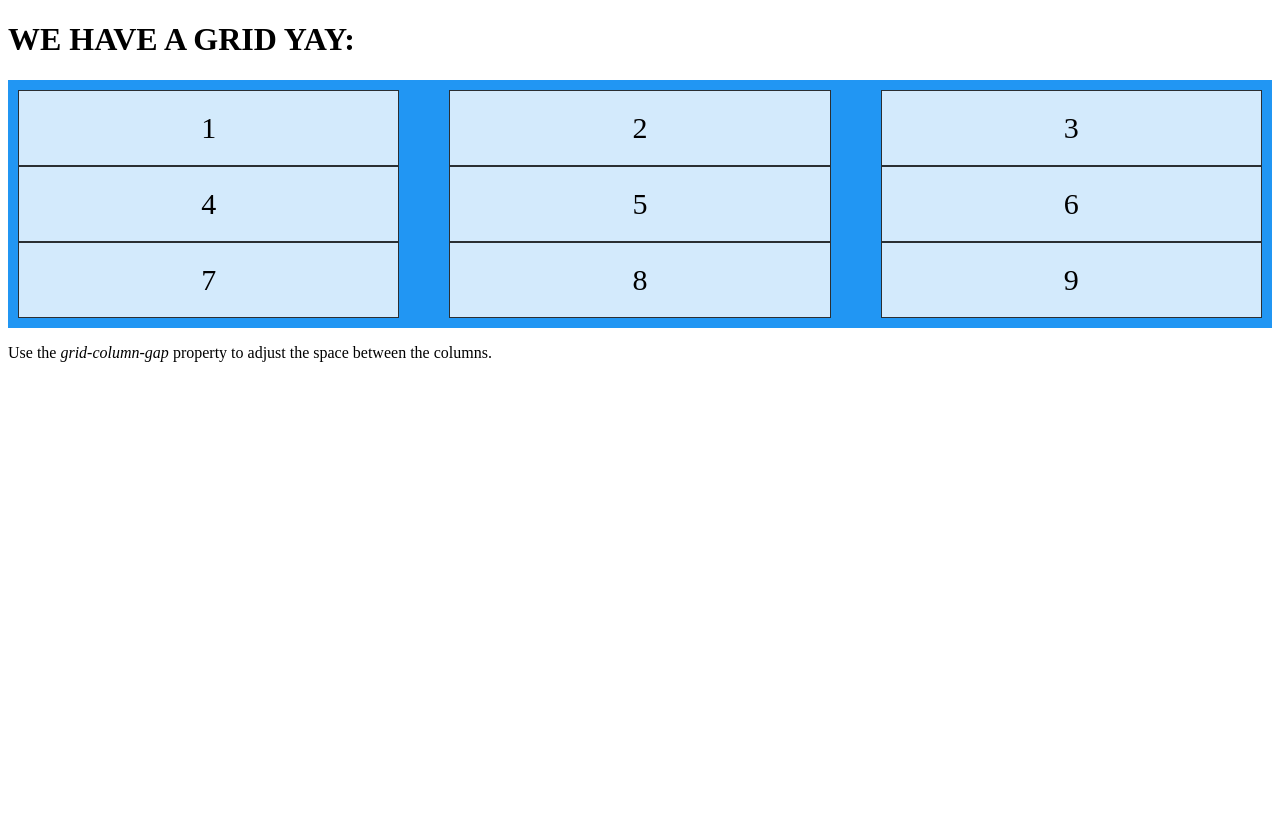
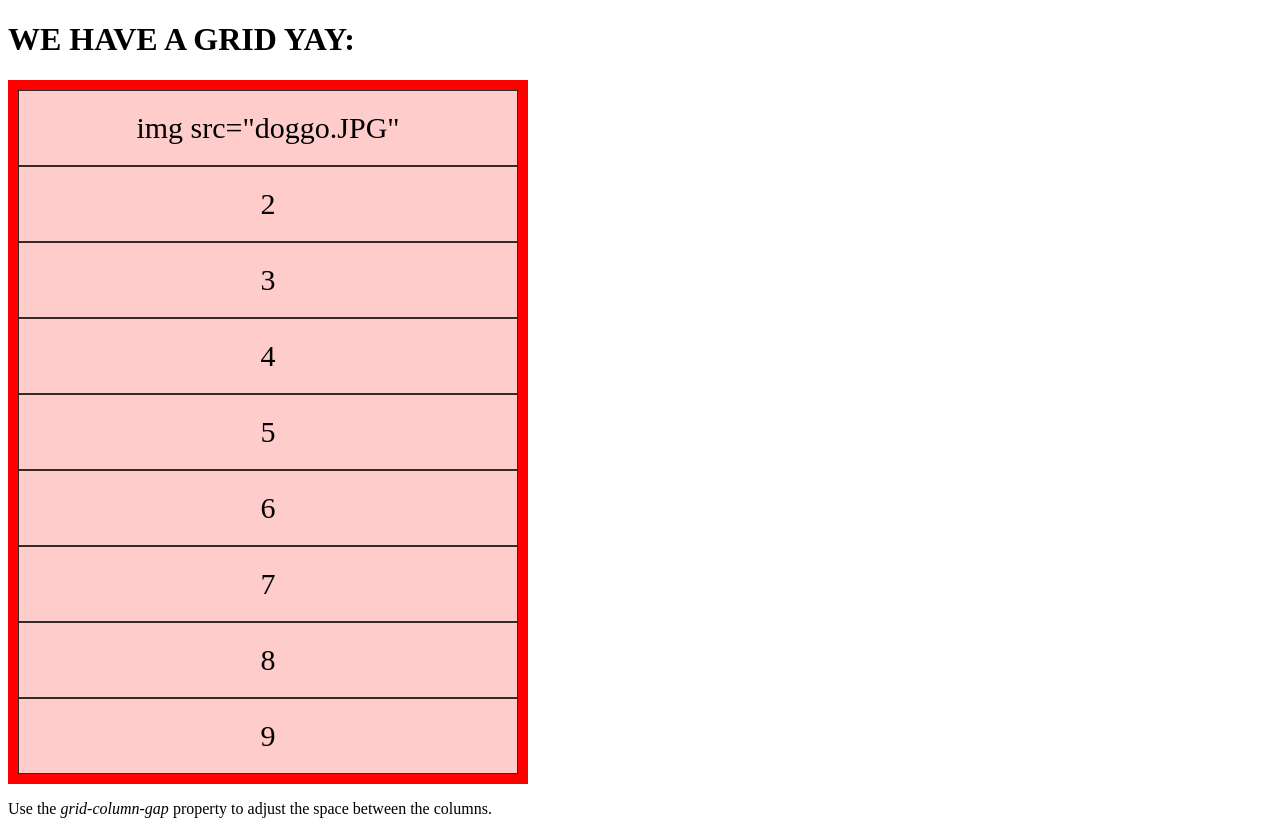
Before and after one commit to fernpannell/test_repo, a plain HTML site: page index.html in a window 1280 px wide. Before the commit the page ends 800 px from the top, so only its background shows below. Drawn offline with Linux system fonts and the light colour scheme.

Commit message:
more stuff

```diff
--- a/index.html
+++ b/index.html
@@ -4,10 +4,11 @@
 <style>
 .grid-container {
   display: grid;
-  grid-column-gap: 50px;
-  grid-template-columns: auto auto auto;
-  background-color: #2196F3;
+  /*grid-column-gap: 50px;
+  /*grid-template-columns: auto auto auto;*/
+  background-color: red;
   padding: 10px;
+  max-width: 500px;
 }
 .grid-item {
   background-color: rgba(255, 255, 255, 0.8);
@@ -23,7 +24,7 @@
 <h1>WE HAVE A GRID YAY:</h1>
 
 <div class="grid-container">
-  <div class="grid-item">1</div>
+  <div class="grid-item"> img src="doggo.JPG" </div>
   <div class="grid-item">2</div>
   <div class="grid-item">3</div>
   <div class="grid-item">4</div>
```
Also changed, not shown: 2 other files.
